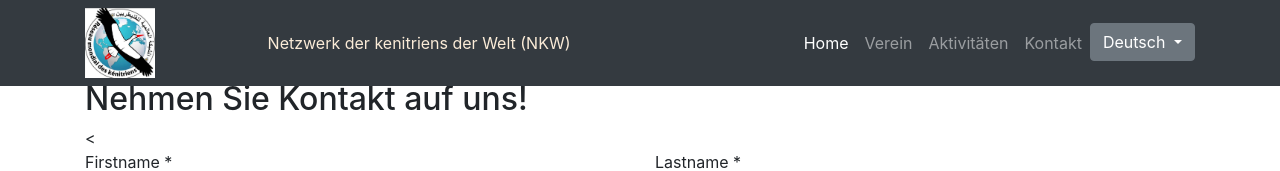
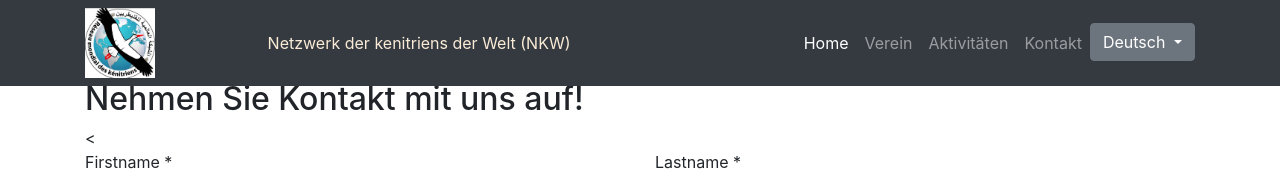
Before and after one commit to NouamaneELGueddarii/website-asso, a website: page kontakt.html in a window 1280 px wide. Shown: the top 171 px of the page. Drawn offline with nearby package versions, Linux system fonts and the light colour scheme.

Commit message:
new Feature

```diff
--- a/kontakt.html
+++ b/kontakt.html
@@ -67,7 +67,7 @@
 
   <div class="container">
   <div>
-    <h2>Nehmen Sie Kontakt auf uns!</h2>
+    <h2>Nehmen Sie Kontakt mit uns auf!</h2>
   </div>
 
   <<form id="contact-form" method="post" action="contact.php" role="form">
```
